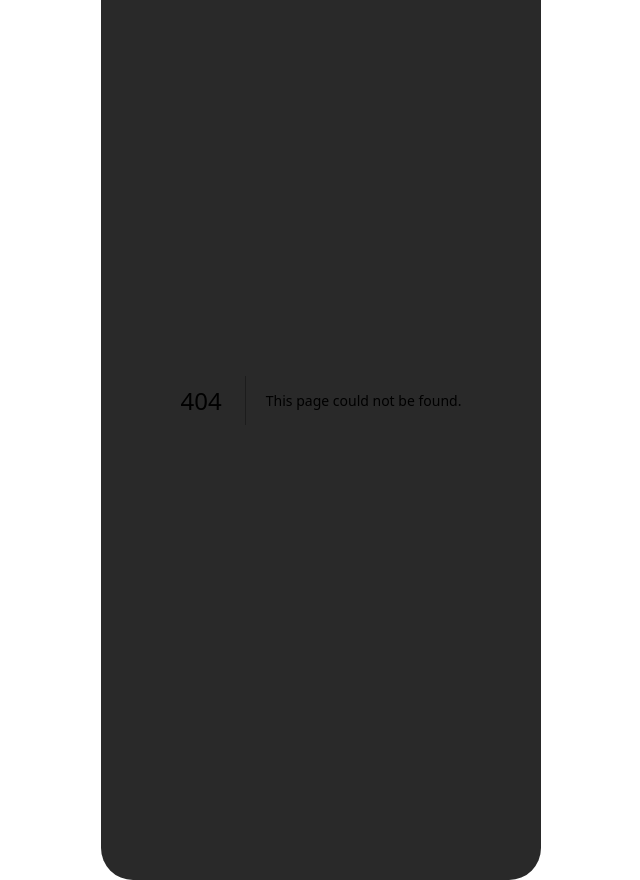
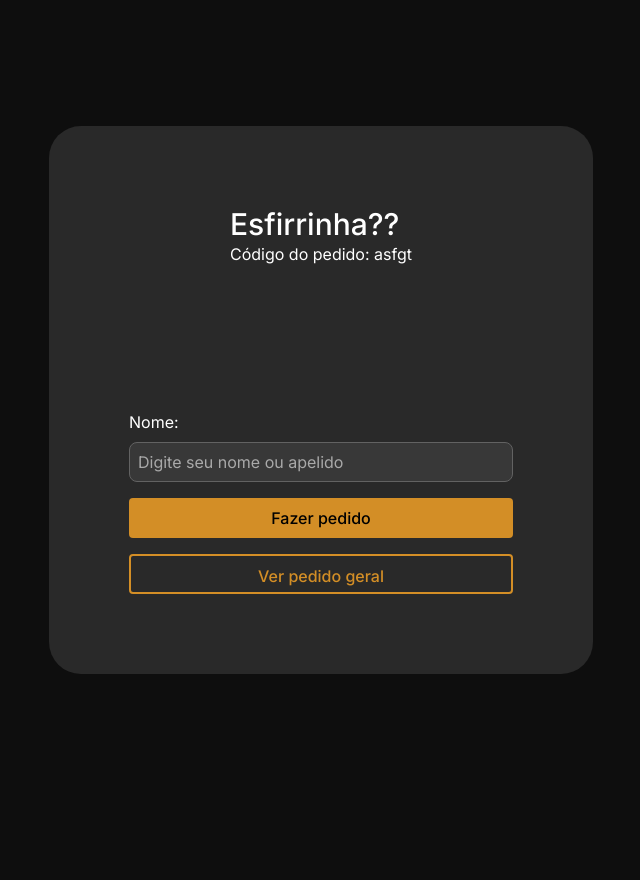
Before and after one commit to caiulucas/esfirrinha, a Next.js app: page /1/register in a window 1280 px wide. Before the commit this address had no page. Shown: the whole page, without its empty margins (319-959 px from the left). After the commit the page ends 800 px from the top, so only its background shows below. Built offline with nearby package versions, Linux system fonts and the light colour scheme.

Commit message:
feat: add register page

```diff
--- /dev/null
+++ b/src/app/[orderId]/register/page.tsx
@@ -0,0 +1,19 @@
+import { Button } from '@/components/Button';
+import { Input } from '@/components/Input';
+
+export default function Register() {
+  return (
+    <main className="flex flex-col items-center justify-between gap-36 w-96">
+      <div>
+        <h1 className="text-3xl font-medium">Esfirrinha??</h1>
+        <p>Código do pedido: asfgt</p>
+      </div>
+
+      <form className="flex flex-col gap-4 w-full">
+        <Input label="Nome:" placeholder="Digite seu nome ou apelido" />
+        <Button title="Fazer pedido" />
+        <Button title="Ver pedido geral" variant="secondary" />
+      </form>
+    </main>
+  );
+}
```
